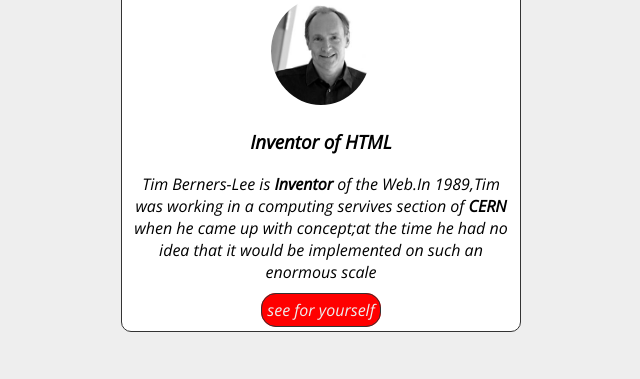
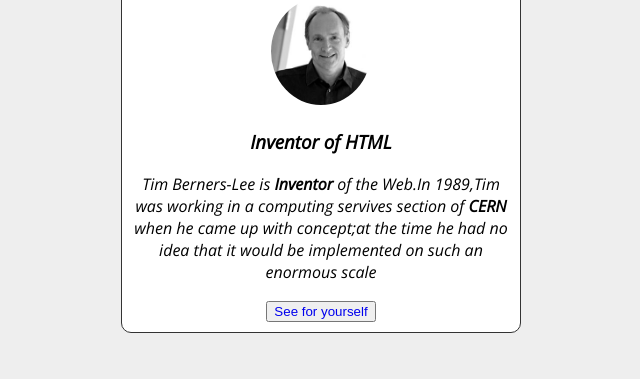
Before and after one commit to soufianecode/tim-berners-lee, a plain HTML site: page index.html in a window 1280 px wide. Shown: the part 186-565 px from the top of the page, without its empty margins (319-959 px from the left). Drawn offline with nearby package versions, Linux system fonts and the light colour scheme.

Commit message:
changement du bouton

```diff
--- a/index.html
+++ b/index.html
@@ -11,7 +11,9 @@
         <img src="image/tim_berners_lee.jpg" alt="pdp Tim">
         <h3>Inventor of HTML</h3>
         <p>Tim Berners-Lee is <strong>Inventor</strong> of the Web.In 1989,Tim was working in a computing servives section of <strong>CERN</strong> when he came up with concept;at the time he had no idea that it would be implemented on such an enormous scale</p>
-        <a href="https://fr.wikipedia.org/wiki/Tim_Berners-Lee"><span class="see">see for yourself</span></a>
+        <button class="button">
+            <a href="https://en.wikipedia.org/wiki/Tim_Berners-Lee" alt="wikipedia Tim Tim_Berners-Lee"><stong>See for yourself</stong></a>
+        </button>
     </header>
     <nav>
         <div class="network">
```
